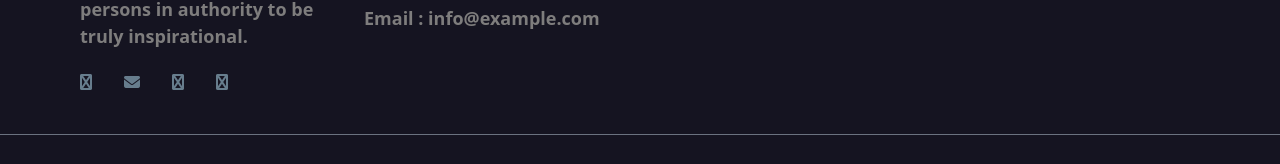
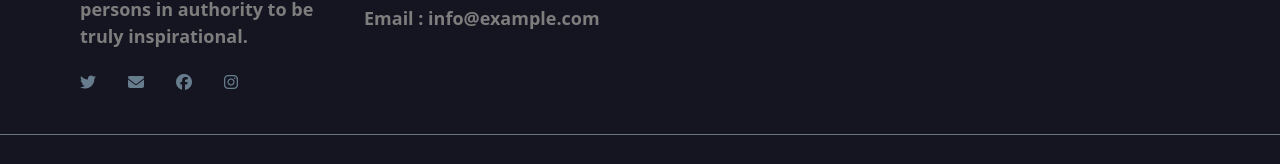
Before and after one commit to danielnifty1/my-health, a Vue app: page /home in a window 1280 px wide. Shown: the part 3933-4097 px from the top of the page. Built offline with nearby package versions, Linux system fonts and the light colour scheme; a web font is replaced by a local one.

Commit message:
fix font awesome icons

```diff
--- a/index.html
+++ b/index.html
@@ -3,10 +3,7 @@
   <head>
     <meta charset="UTF-8" />
     <link rel="icon" type="image/svg+xml" href="/img/reh.png" />
-    <link
-    href="https://cdnjs.cloudflare.com/ajax/libs/font-awesome/6.5.2/css/all.min.css"
-    rel="stylesheet"
-  />
+
   <link href='https://fonts.googleapis.com/css?family=Pompiere' rel='stylesheet'>
   <!-- <link
     rel="stylesheet"
@@ -18,6 +15,7 @@
     href="https://fonts.googleapis.com/css2?family=Poppins:wght@400;500&display=swap"
     rel="stylesheet"
   />
+  <link rel="stylesheet" href="https://cdnjs.cloudflare.com/ajax/libs/font-awesome/6.6.0/css/all.min.css" integrity="sha512-Kc323vGBEqzTmouAECnVceyQqyqdsSiqLQISBL29aUW4U/M7pSPA/gEUZQqv1cwx4OnYxTxve5UMg5GT6L4JJg==" crossorigin="anonymous" referrerpolicy="no-referrer" />
     <meta name="viewport" content="width=device-width, initial-scale=1.0" />
     <title>My Health Leadership</title>
   </head>
--- a/src/components/FooterFile.vue
+++ b/src/components/FooterFile.vue
@@ -54,13 +54,13 @@
           </div>
 
           <div class="space-x-8 text-[#677d8d]">
-            <span class="fa fa-twitter"></span>
+            <span class="fa-brands fa-twitter"></span>
 
             <span class="fa fa-envelope"></span>
 
-            <span class="fa fa-facebook"></span>
+            <span class="fa-brands fa-facebook"></span>
 
-            <span class="fa fa-facebook"></span>
+            <span class="fa-brands fa-instagram"></span>
           </div>
         </div>
 
```
